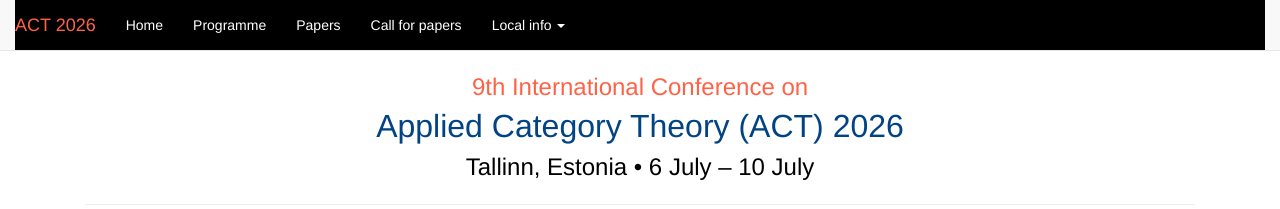
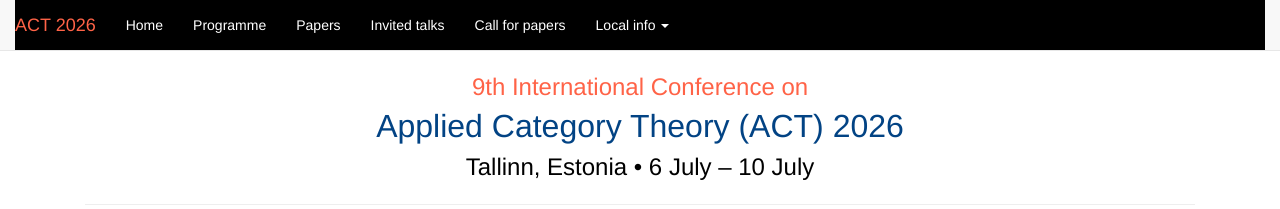
Before and after one commit to actconf2026/actconf2026.github.io, a Jekyll site: the page built from index.html, in a window 1280 px wide. Shown: the top 209 px of the page. Built offline with Jekyll 4.4.1, drawn with Linux system fonts in a browser that asks for light colours.

Commit message:
Publishing invited speakers

```diff
--- a/_layouts/act.html
+++ b/_layouts/act.html
@@ -51,6 +51,7 @@
           <a href="#" class="dropdown-toggle" data-toggle="dropdown" role="button" aria-haspopup="true" aria-expanded="false">Program<span class="caret"></span></a>
           <ul class="dropdown-menu">-->
 	    <li><a href="accepted.html">Papers</a></li>
+      <li><a href="invited.html">Invited talks</a></li>
 	    <li><a href="cfp.html">Call for papers</a></li>
 
 
```
